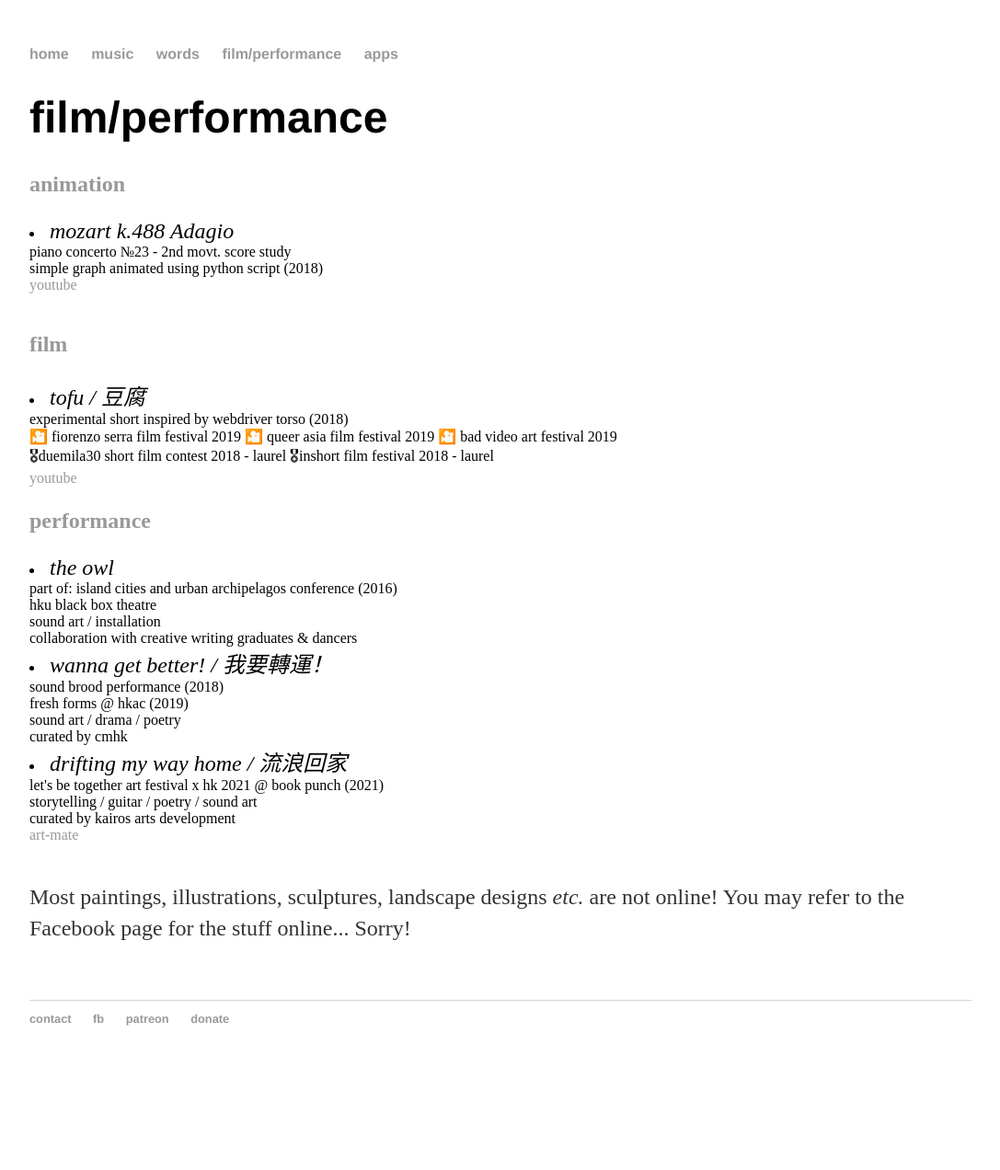
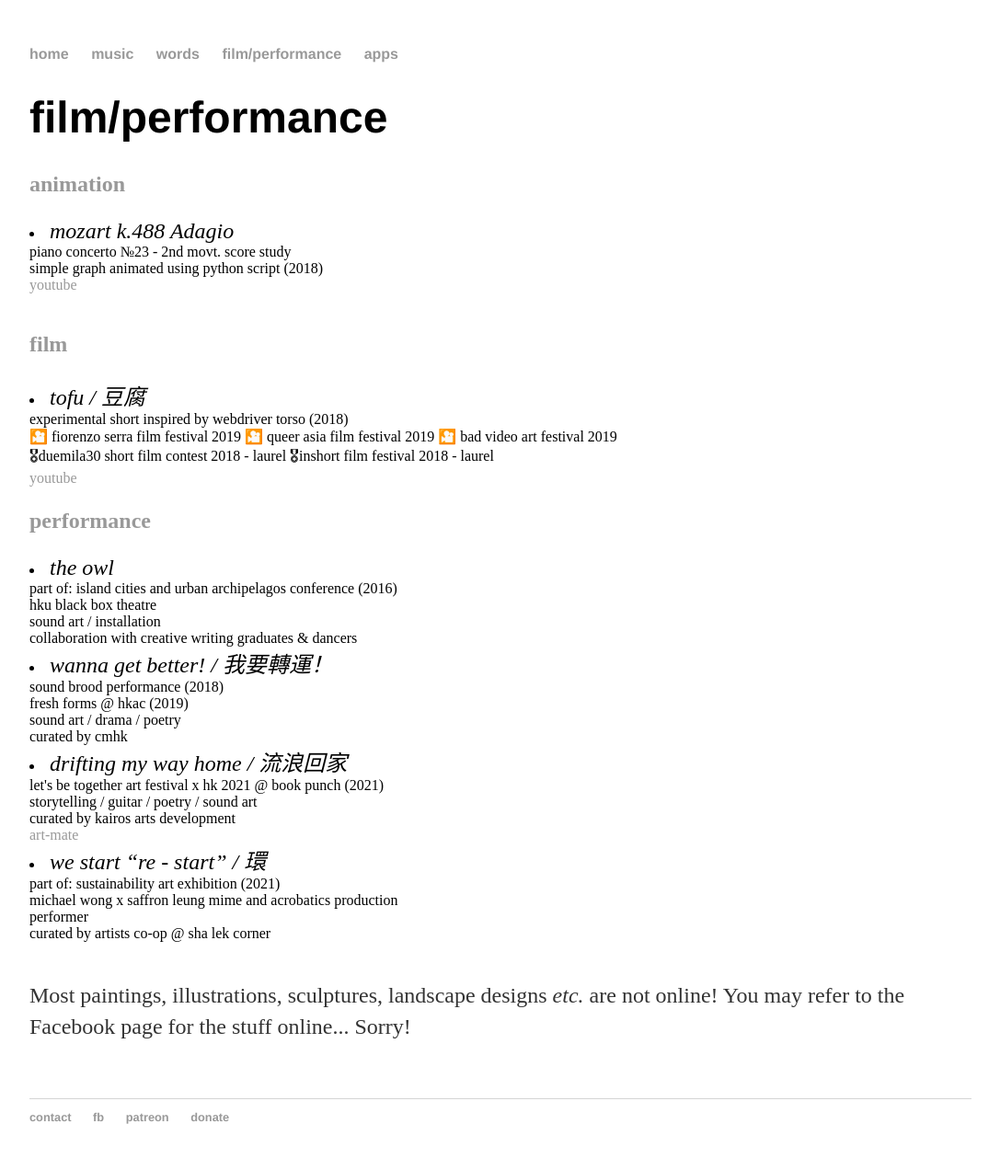
Before and after one commit to maksuihin/maksuihin.github.io, a Jekyll site: the page built from performance.html, in a window 1280 px wide. Shown: the whole page at 92% size, without its empty margins (96-1183 px from the left). Built offline with Jekyll 4.4.1, drawn with Linux system fonts in a browser that asks for light colours; before the commit the page ends 1165 px from its top, so only the background shows below that.

Commit message:
Update performance.html

```diff
--- a/performance.html
+++ b/performance.html
@@ -40,6 +40,11 @@ title: film/performance by MAK, Sui-hin
 				</br>storytelling / guitar / poetry / sound art
        				</br>curated by kairos arts development
 				</br><a href="https://www.art-mate.net/doc/59655">art-mate</a></li>
+		<li><em>we start “re - start” / <span lang="zh">環</span></em>
+    				</br>part of: sustainability art exhibition (2021)
+				</br>michael wong x saffron leung mime and acrobatics production
+       				</br>performer
+				</br>curated by artists co-op @ sha lek corner</li>
 </br>
 <p>Most paintings, illustrations, sculptures, landscape designs <em>etc.</em> are not online!
 You may refer to the Facebook page for the stuff online... Sorry!</p>
```
